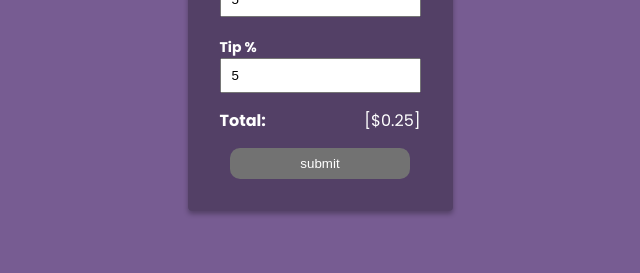
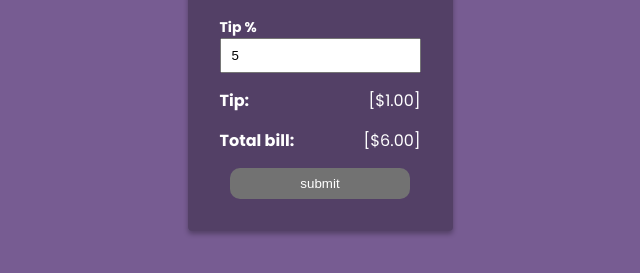
Before and after one commit to daudi13/tip-culculator.js, a plain HTML site: page index.html in a window 1280 px wide. Both pictures are taken after typing "5", "5" into the empty fields and a click on the button "submit". Shown: the part 359-632 px from the top of the page, without its empty margins (320-960 px from the left). Drawn offline with Linux system fonts and the light colour scheme.

Commit message:
commit final js

```diff
--- a/app.js
+++ b/app.js
@@ -8,14 +8,20 @@ btn.addEventListener('click', () => {
     const bill = Number(document.getElementById('bill').value);
     const tip = Number(document.getElementById('tip').value);
     calcTip(bill, tip);
+    totalBill(bill, tip)
 })
 
 function calcTip(bill, tip) {
-    const newTotal = document.getElementById('result').textContent = `[$${(bill * tip / 100)}]`;
+    const newTotal = Math.ceil(bill * tip / 100);
 
-    return result.innerText = newTotal
+    return result.innerHTML = `[$${newTotal}.00]`
 }
 
+function totalBill(bill, tip) {
+    const totalBill = Math.ceil(bill + (bill * tip/100))
+
+    return document.getElementById("total_bill").innerText = `[$${totalBill}.00]`
+}
 
 
 // btn.addEventListener('click', calcTip())
--- a/index.html
+++ b/index.html
@@ -22,8 +22,13 @@
             </div>
 
             <div class="total">
-                <p>Total:</p>
+                <p>Tip:</p>
                 <span id="result"></span>
+            </div>
+
+            <div class="total">
+                <p>Total bill:</p>
+                <span id="total_bill"></span>
             </div>
 
 
```
